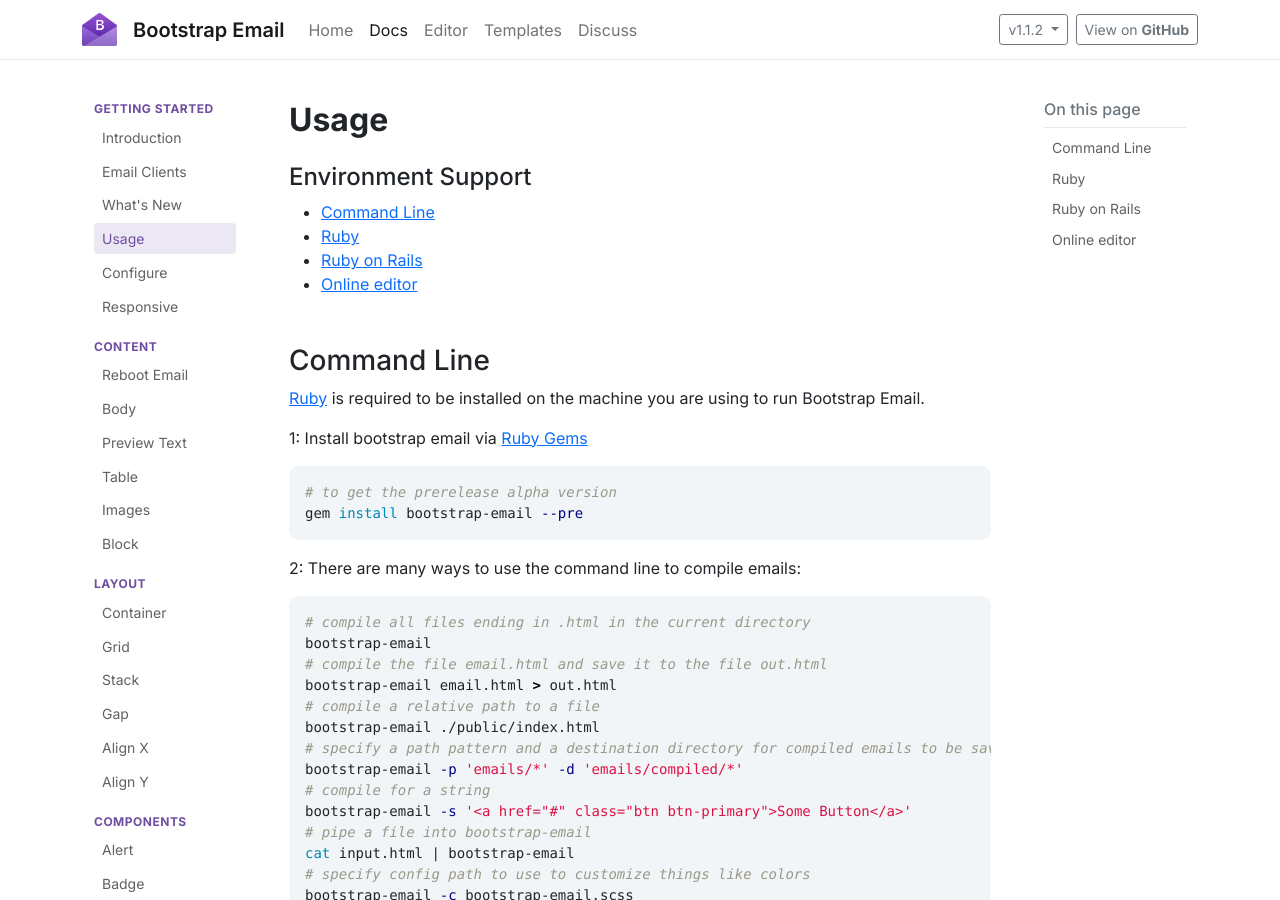
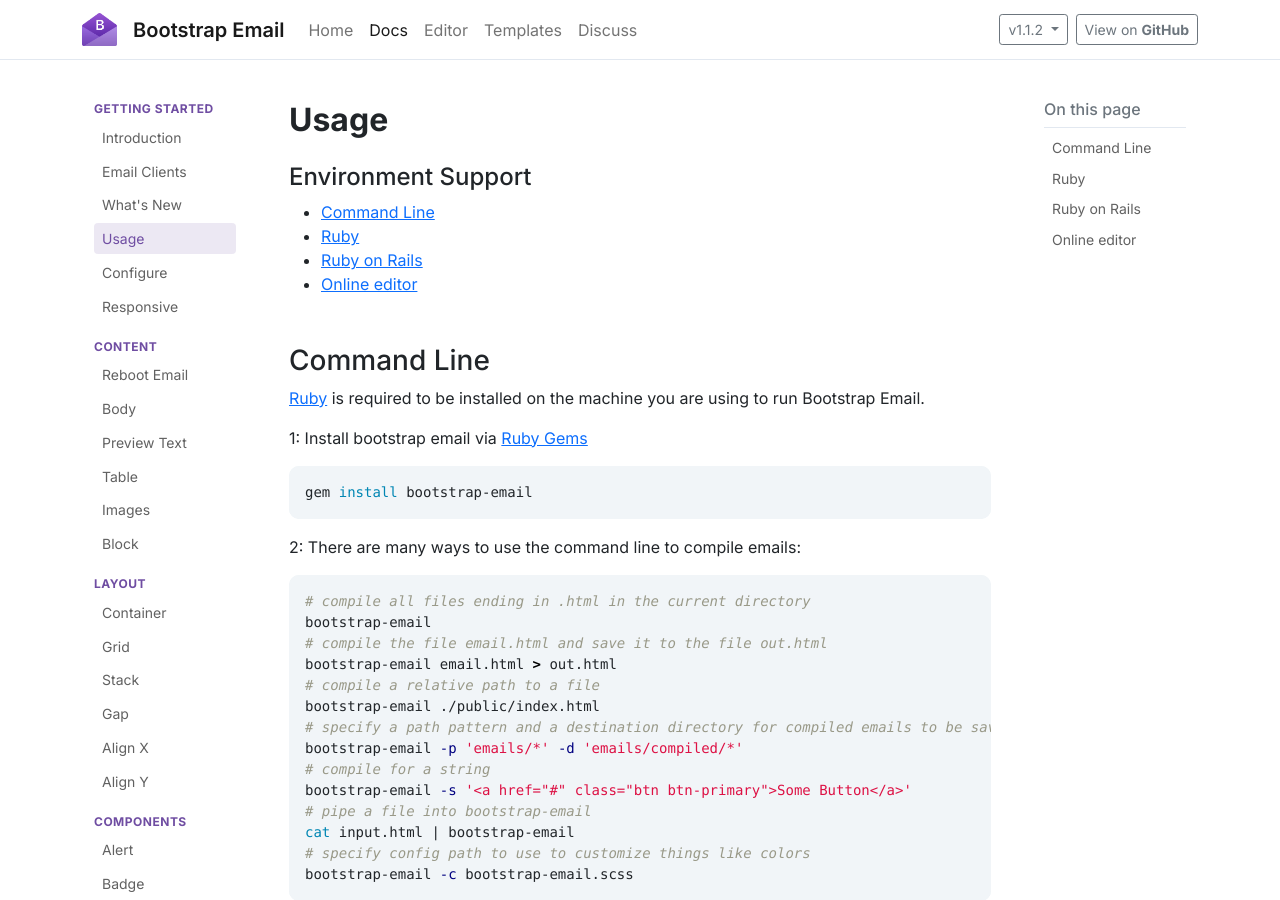
Before and after one commit to bootstrap-email/documentation-1.x, a Jekyll site: the page built from docs/usage.md, in a window 1280 px wide and 900 px high. Built offline with Jekyll 4.4.1, drawn with Linux system fonts in a browser that asks for light colours; nearby versions of some CDN libraries; comment, search, counter and statistics services are not loaded.

Commit message:
Update usage.md

````diff
--- a/docs/usage.md
+++ b/docs/usage.md
@@ -19,8 +19,7 @@
 
 1: Install bootstrap email via [Ruby Gems](https://rubygems.org/gems/bootstrap-email)
 ```bash
-# to get the prerelease alpha version
-gem install bootstrap-email --pre
+gem install bootstrap-email
 ```
 
 2: There are many ways to use the command line to compile emails:
````
